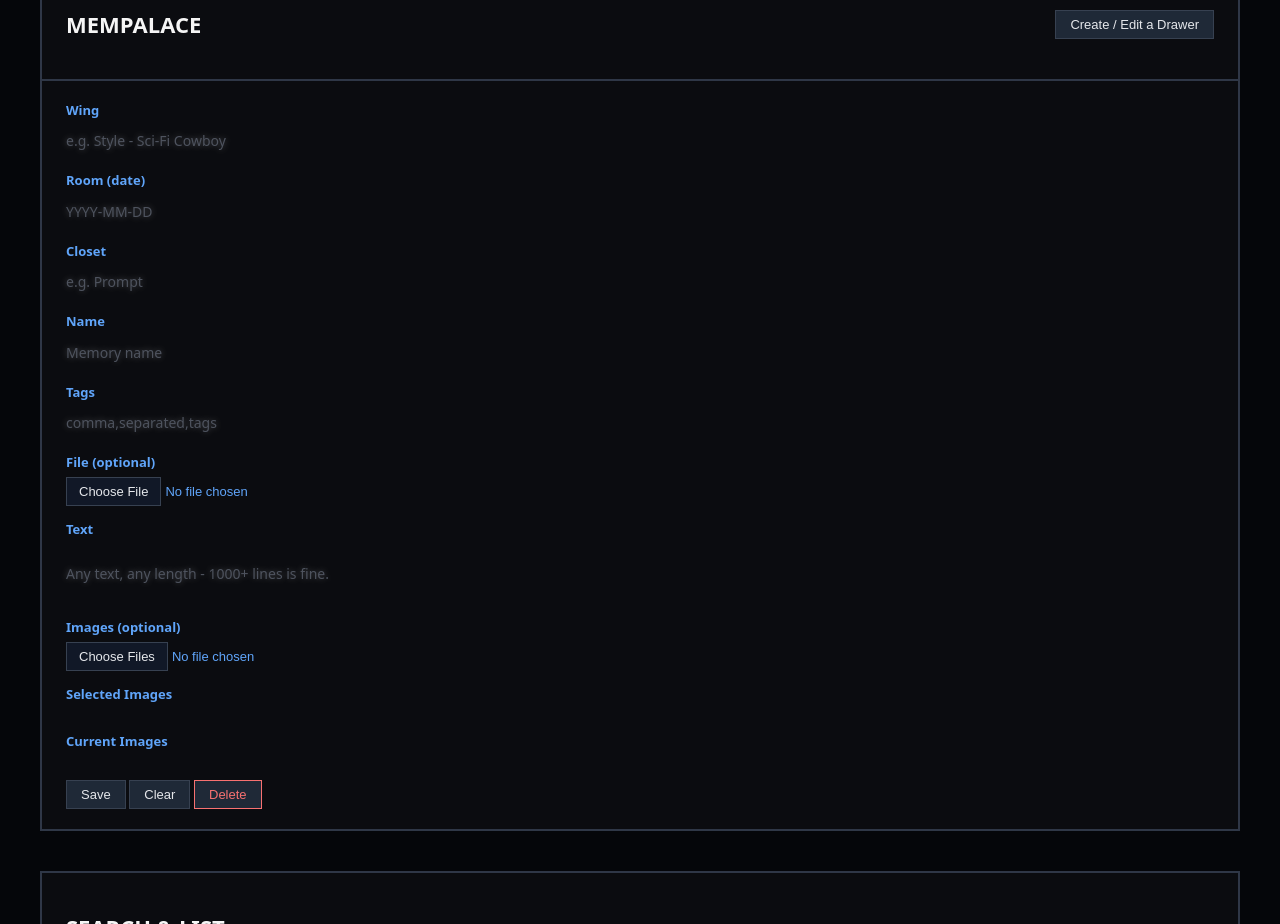
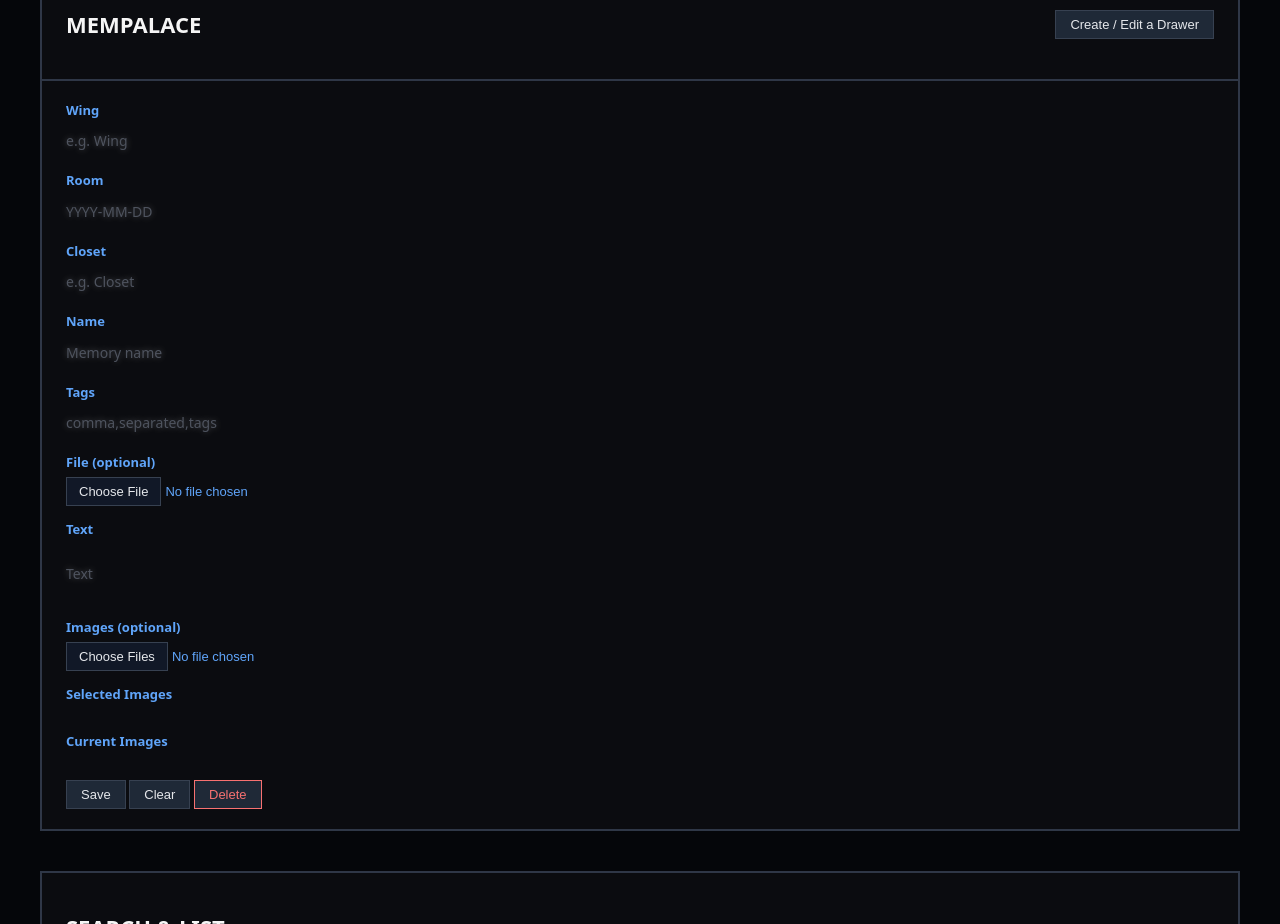
Before and after one commit to MemPalace-App/mempalace-app, a website: page public/index.html in a window 1280 px wide. Shown: the part 1860-2784 px from the top of the page. Drawn offline with Linux system fonts and the light colour scheme; no server answers.

Commit message:
mempalace-app

```diff
--- a/public/index.html
+++ b/public/index.html
@@ -73,13 +73,13 @@
   </header>
   <div class="feature-body">
     <form id="memoryForm" class="mem-form">
-      <div class="form-row"><label>Wing</label><div id="wingInput" class="editable" contenteditable="true" data-placeholder="e.g. Style - Sci-Fi Cowboy"></div></div>
-      <div class="form-row"><label>Room (date)</label><div id="roomInput" class="editable" contenteditable="true" data-placeholder="YYYY-MM-DD"></div></div>
-      <div class="form-row"><label>Closet</label><div id="closetInput" class="editable" contenteditable="true" data-placeholder="e.g. Prompt"></div></div>
+      <div class="form-row"><label>Wing</label><div id="wingInput" class="editable" contenteditable="true" data-placeholder="e.g. Wing"></div></div>
+      <div class="form-row"><label>Room</label><div id="roomInput" class="editable" contenteditable="true" data-placeholder="YYYY-MM-DD"></div></div>
+      <div class="form-row"><label>Closet</label><div id="closetInput" class="editable" contenteditable="true" data-placeholder="e.g. Closet"></div></div>
       <div class="form-row"><label>Name</label><div id="nameInput" class="editable" contenteditable="true" data-placeholder="Memory name"></div></div>
       <div class="form-row"><label>Tags</label><div id="tagsInput" class="editable" contenteditable="true" data-placeholder="comma,separated,tags"></div></div>
       <div class="form-row"><label>File (optional)</label><input type="file" id="fileInput" accept=".txt,.md,.json,.log,.csv,.js,.py,.html,.css"></div>
-      <div class="form-row"><label>Text</label><pre id="textInput" class="editable" contenteditable="true" data-placeholder="Any text, any length - 1000+ lines is fine."></pre></div>
+      <div class="form-row"><label>Text</label><pre id="textInput" class="editable" contenteditable="true" data-placeholder="Text"></pre></div>
       <div class="form-row"><label>Images (optional)</label><input type="file" id="imageInput" accept="image/*" multiple></div>
       <div class="form-row"><label>Selected Images</label><div id="thumbnailPreview" class="thumbs"></div></div>
       <div class="form-row"><label>Current Images</label><div id="editImages"></div></div>
--- /dev/null
+++ b/public/mempalace-data/mempalace.json
@@ -0,0 +1,3 @@
+{
+  "wings": []
+}
```
